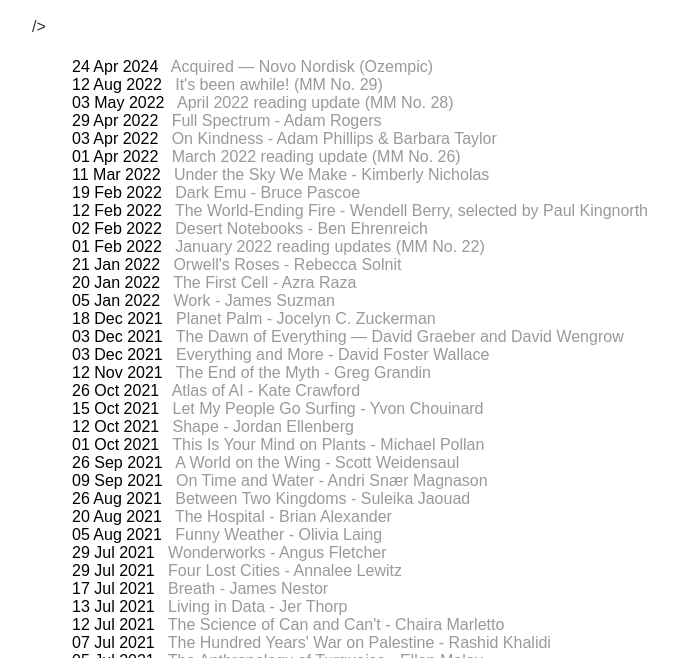
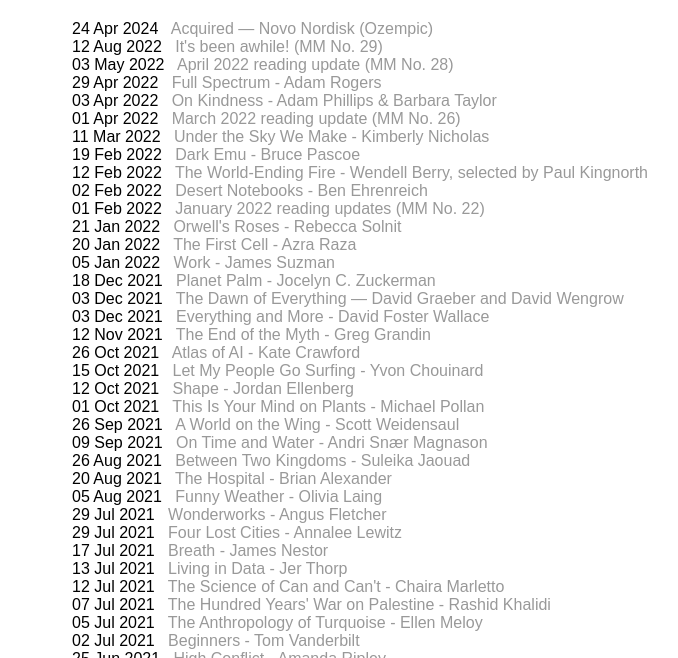
Before and after one commit to mayasheth/mayasheth.github.io, a Jekyll site: the page built from reading/index.md, in a window 1280 px wide and 900 px high, scrolled down 646 px, cut to the strip 242-900 px from the top of the window. Shown: the whole strip, without its empty margins (160-838 px from the left). Built offline with Jekyll 4.4.1, drawn with Linux system fonts in a browser that asks for light colours.

Commit message:
Update index.md

```diff
--- a/reading/index.md
+++ b/reading/index.md
@@ -7,7 +7,7 @@
 
 _For complete reading pipeline, check out my [Goodreads](https://www.goodreads.com/user/show/31600461-maya-sheth)._
 
-<iframe src="https://sulfuric-kumquat-542.notion.site/ebd/20f4e31537538068bc0cd3b879dca3e3" width="100%" height="600" frameborder="0" allowfullscreen></iframe>/>
+<iframe src="https://sulfuric-kumquat-542.notion.site/ebd/20f4e31537538068bc0cd3b879dca3e3" width="100%" height="600" frameborder="0" allowfullscreen></iframe>
 
 
 <ul class="posts">
```
